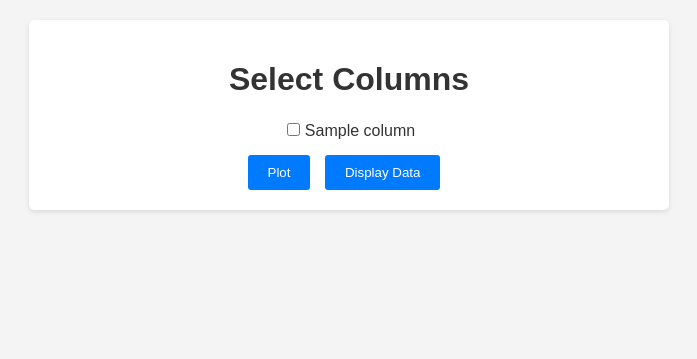
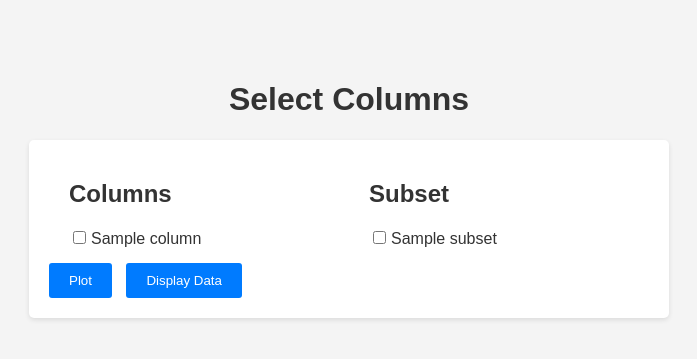
Before and after one commit to fzakirov/web_plotter, a Django app: template plot_app/plotter/templates/plot.html in a window 1280 px wide. Shown: the top 359 px of the page, without its empty margins (291-988 px from the left). Run offline with Django 4.2, Linux system fonts and the light colour scheme; the template is opened without the code that fills it: most values are stand-ins (such as "Sample title", 1, 10 or a date in 2020).

Commit message:
Added subsetting

```diff
--- a/plot_app/plotter/templates/plot.html
+++ b/plot_app/plotter/templates/plot.html
@@ -6,24 +6,35 @@
     <style>
     body {
            font-family: Arial, sans-serif;
-       margin: 0;
-       padding: 0;
+           margin: 30px;
+           padding: 30px;
            background-color: #f4f4f4;
            color: #333;
        }
        .container {
            max-width: 600px;
-       margin: 20px auto;
+           margin: 10px auto;
            padding: 20px;
            background-color: #fff;
            border-radius: 5px;
            box-shadow: 0 2px 5px rgba(0, 0, 0, 0.1);
        }
+       .column {
+        flex: 1;
+        padding: 0 20px; /* Adjust the padding to change the distance between columns */
+       }
+       .column:first-child {
+        margin-right: 0px; /* Margin on the right side of the first column */
+       }
+
+        .column:last-child {
+         margin-left: 0px; /* Margin on the left side of the second column */
+       }
        h1 {
            text-align: center;
        }
        form {
-       text-align: center;
+           text-align: left;
        }
        input[type="button"] {
            padding: 10px 20px;
@@ -47,15 +58,28 @@
     </style>
 </head>
 <body>
+    <h1>Select Columns</h1>
     <div class="container">
-        <h1>Select Columns</h1>
         <form id="columnsForm" method="post">
             {% csrf_token %}
             <input type="hidden" name="file" value="{{ file }}">
+            <div style="display: flex;">
+                <!-- First column -->
+                <div class="column">
+                    <h2>Columns</h2>
                     <div id="columnsList">
                         {% for column in columns %}
                             <input type="checkbox" name="selected_columns" value="{{ column }}">{{ column }}<br>
                         {% endfor %}
+                    </div>
+                </div>
+                <!-- Second column for additional selection -->
+                <div class="column">
+                    <h2>Subset</h2>
+                    {% for subset in subsets %}
+                        <input type="checkbox" name="selected_subsets" value="{{ subset }}">{{ subset }}<br>
+                    {% endfor %}
+                </div>
             </div>
             <input type="button" value="Plot" onclick="submitForm('plot')">
             <input type="button" value="Display Data" onclick="submitForm('display')">
```
Also changed, not shown: plot_app/plotter/views.py (+15 -16 lines). Lines whose indentation alone changed are shown as unchanged.
